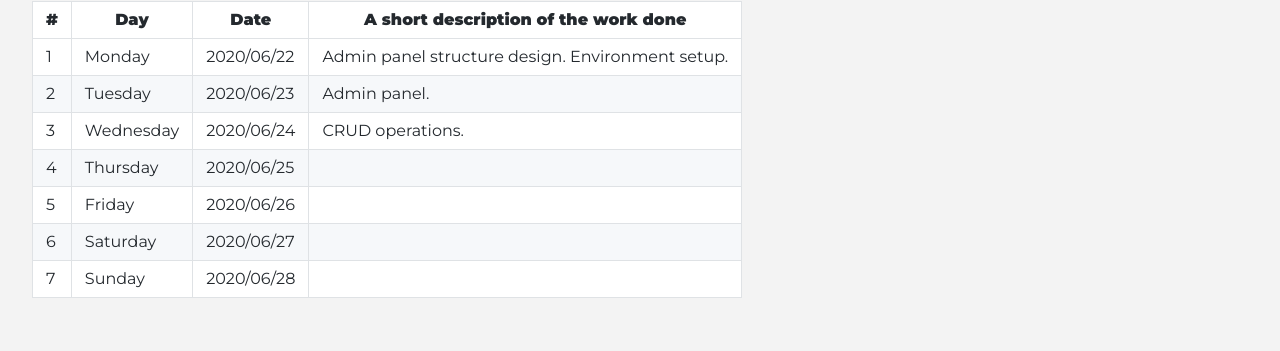
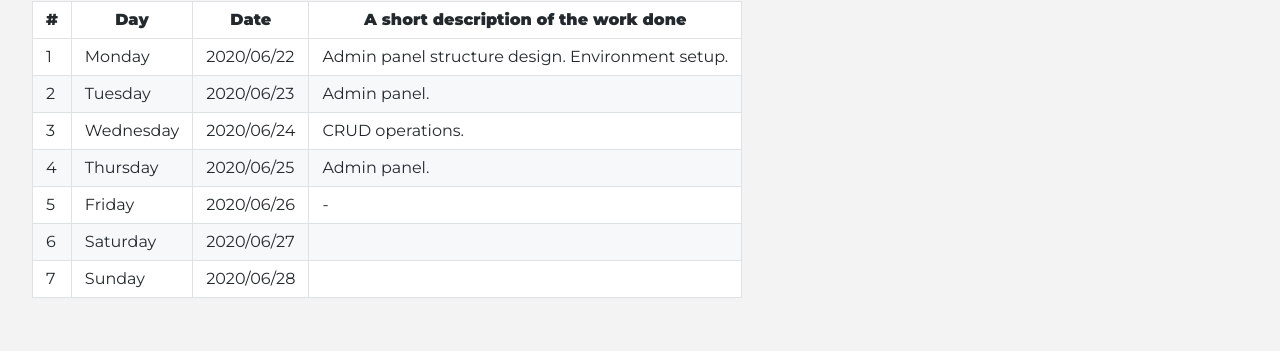
Before and after one commit to cdli-gh/blog, a Jekyll site: the page built from _blog/gsoc20/mobile_app/posts/04_week4.md, in a window 1280 px wide. Shown: the part 768-1119 px from the top of the page. Built offline with Jekyll 4.4.1, drawn with Linux system fonts in a browser that asks for light colours; Markdown is read by kramdown in place of the engine named in the settings.

Commit message:
Update 04_week4.md

```diff
--- a/_blog/gsoc20/mobile_app/posts/04_week4.md
+++ b/_blog/gsoc20/mobile_app/posts/04_week4.md
@@ -24,7 +24,7 @@ A complete report of the work done during the week must be written here.
 |1   	| Monday 	|   2020/06/22	|Admin panel structure design. Environment setup.   	|
 |2   	| Tuesday  	|   2020/06/23	|Admin panel.   	|
 |3   	| Wednesday  	|  2020/06/24 	|CRUD operations.   	|
-|4   	| Thursday  	|   2020/06/25	|   	|
-|5   	| Friday  	|   2020/06/26	|   	|
+|4   	| Thursday  	|   2020/06/25	|Admin panel.   	|
+|5   	| Friday  	|   2020/06/26	|-   	|
 |6   	| Saturday  	|   2020/06/27	|   	|
 |7   	| Sunday  	|   2020/06/28	|   	|
```
